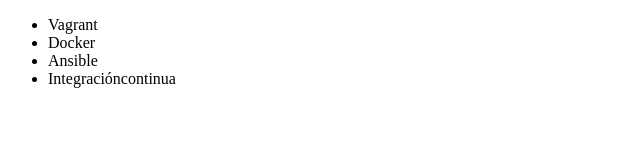
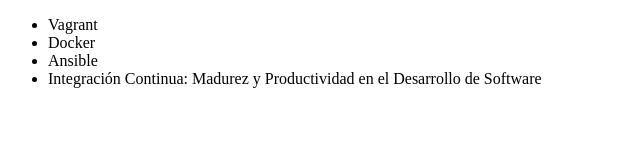
Before and after one commit to FernandoSihua/alura-git, a plain HTML site: page index.html in a window 1280 px wide. Shown: the whole page, without its empty margins (0-640 px from the left). Drawn offline with Linux system fonts and the light colour scheme.

Commit message:
Renombrando curso de Integración Contínua

```diff
--- a/index.html
+++ b/index.html
@@ -9,7 +9,7 @@
          <li> Vagrant </li>
          <li> Docker </li>
          <li> Ansible </li>
-         <li> Integracióncontinua </li>
+         <li> Integración Continua: Madurez y Productividad en el Desarrollo de Software</li>
      </ul>
 </body>
 </html>
```
